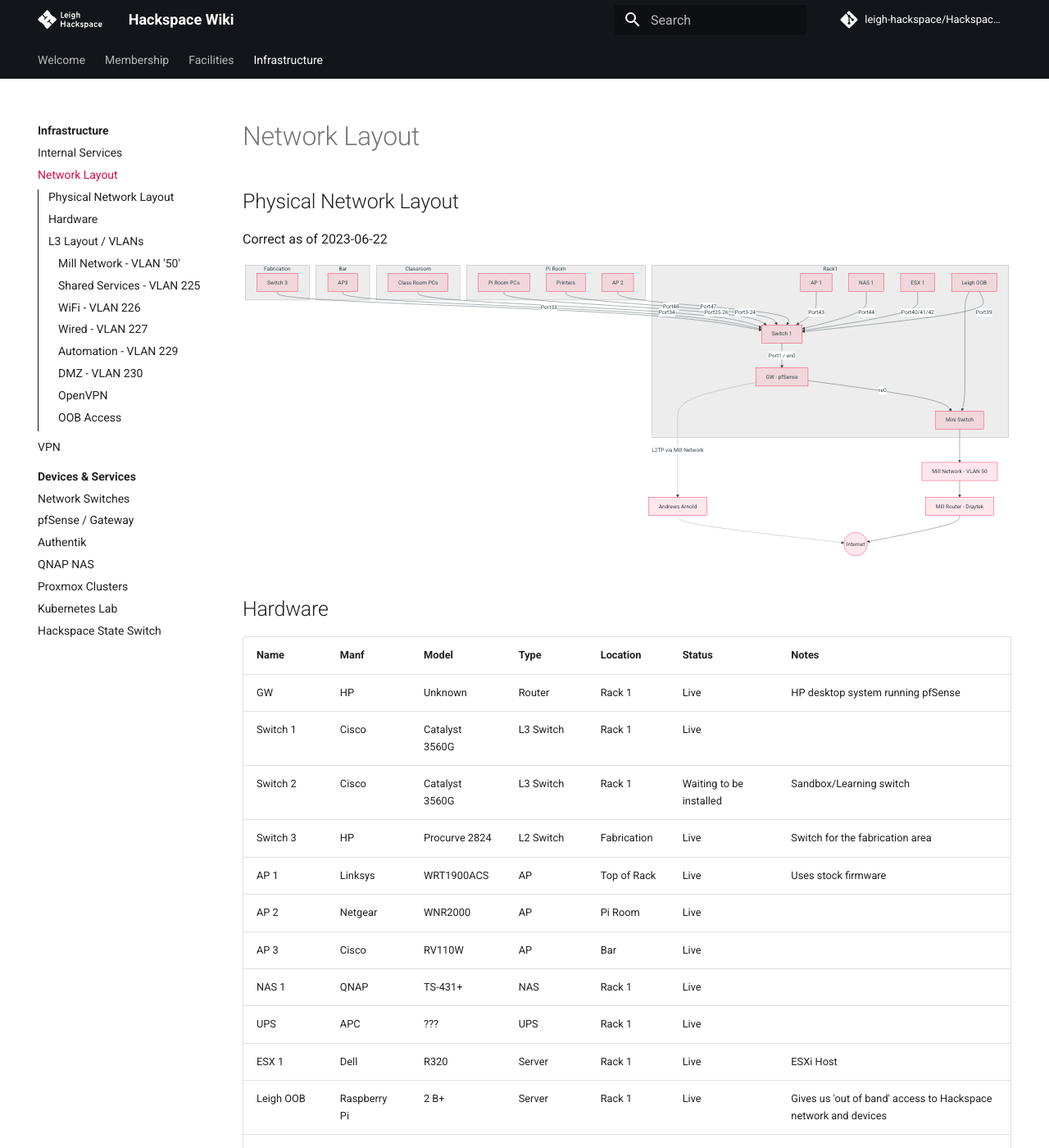
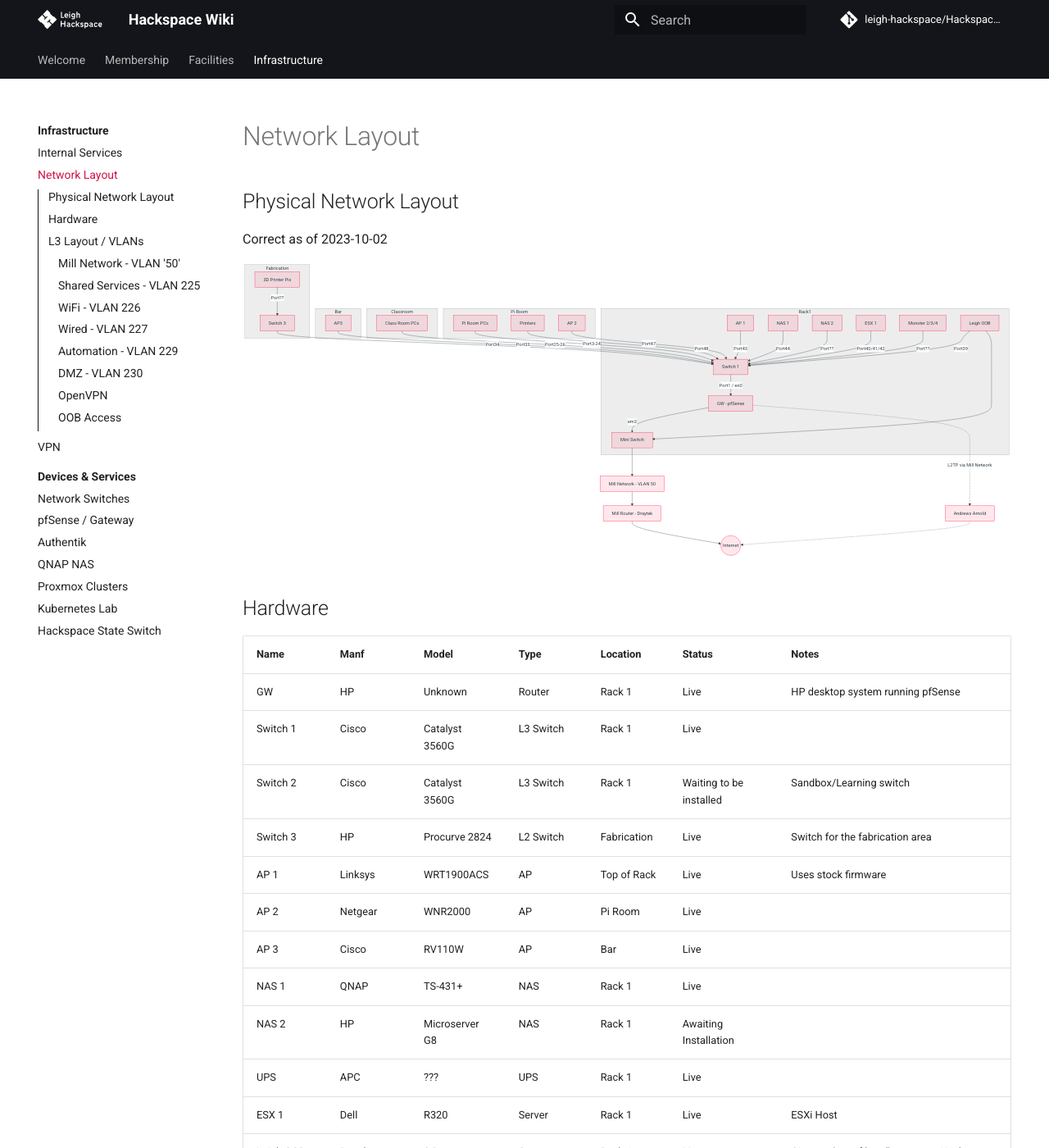
Before and after one commit to leigh-hackspace/HackspaceWiki, an MkDocs documentation site: the page built from docs/infrastructure/network_layout.md, in a window 1280 px wide and 1400 px high. Shown: the whole window at 82% size. Built offline with MkDocs 1.6.1 and Material for MkDocs 9.7.7, drawn with Linux system fonts in a browser that asks for light colours; comment, search, counter and statistics services are not loaded; the version menu is left out; some of the changed text lies outside the part shown.

Commit message:
Update network diagram

````diff
--- a/docs/infrastructure/network_layout.md
+++ b/docs/infrastructure/network_layout.md
@@ -2,7 +2,7 @@
 
 ## Physical Network Layout
 
-Correct as of 2023-06-22
+Correct as of 2023-10-02
 
 ```mermaid
 graph
@@ -11,13 +11,15 @@
     AP[AP 1] -->|Port43| SWITCH1
     SWITCH1[Switch 1] -->|Port1 / en0| GW
     NAS1[NAS 1] --> |Port44| SWITCH1
+    NAS2[NAS 2] --> |Port??| SWITCH1
     ESX1[ESX 1] --> |Port40/41/42| SWITCH1
+    MONSTER[Monster 2/3/4] --> |Port??| SWITCH1
     LEIGHOOB[Leigh OOB] --> |Port39| SWITCH1
     MINISWITCH[Mini Switch]
     end
 
     LEIGHOOB --> MINISWITCH
-    GW -->|re0| MINISWITCH
+    GW -->|em3| MINISWITCH
     MINISWITCH --> MILL
     GW -. L2TP via Mill Network .-> AAISP
     MILL[Mill Network - VLAN 50] --> MILLROUTER[Mill Router - Draytek] --> INTERNET((Internet))
@@ -54,10 +57,11 @@
 | AP 2         | Netgear      | WNR2000        | AP        | Pi Room     | Live                    |                                                                 |
 | AP 3         | Cisco        | RV110W         | AP        | Bar         | Live                    |                                                                 |
 | NAS 1        | QNAP         | TS-431+        | NAS       | Rack 1      | Live                    |                                                                 |
+| NAS 2        | HP           | Microserver G8 | NAS       | Rack 1      | Awaiting Installation   |                                                                 |
 | UPS          | APC          | ???            | UPS       | Rack 1      | Live                    |                                                                 |
 | ESX 1        | Dell         | R320           | Server    | Rack 1      | Live                    | ESXi Host                                                       |
 | Leigh OOB    | Raspberry Pi | 2 B+           | Server    | Rack 1      | Live                    | Gives us 'out of band' access to Hackspace network and devices  |
-| Mini Switch  | Gigabyte     | ???            | L2 Switch | Rack 1      | Live                    | Multiple ports on the Mill network, needs switching to Switch 1 |
+| Mini Switch  | Netgear      | ???            | L2 Switch | Rack 1      | Live                    | Multiple ports on the Mill network, needs switching to Switch 1 |
 | Blade Server | HP           | SL2x170z G6    | Server    | Rack 1      | Live                    | Proxmox Cluster 'Monster'                                       |
 
 ## L3 Layout / VLANs
@@ -123,6 +127,7 @@
 | Switch 1          | `10.3.1.2`  | Rack 1                   |
 | Switch 3          | `10.3.1.4`  | Workshop / Fabrication   |
 | NAS 1             | `10.3.1.5`  | Rack 1                   |
+| NAS 2             | `10.3.1.6`  | Rack 1                   |
 | ESX 1             | `10.3.1.10` | Rack 1                   |
 | Proxmox 1         | `10.3.1.11` | Rack 1                   |
 | Proxmox 2         | `10.3.1.12` | Rack 1                   |
@@ -134,6 +139,7 @@
 | Monster 2 LO100   | `10.3.1.23` | Rack 1                   |
 | Monster 3 LO100   | `10.3.1.24` | Rack 1                   |
 | Monster 4 LO100   | `10.3.1.25` | Rack 1                   |
+| NAS 2 iLO         | `10.3.1.26` | Rack 1                   |
 | Apps1             | `10.3.1.30` | ESX 1                    |
 | HP Laserjet P3015 | `10.3.1.50` | Pi Room 5/7              |
 | GW - VIP 1        | `10.3.1.60` | VIP for Internal HAProxy |
````
Also changed, not shown: other parts of docs/infrastructure/network_layout.md (+1 -0 lines).
